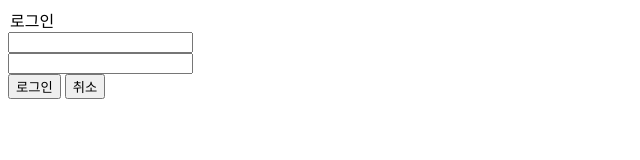
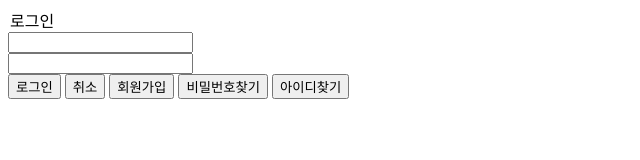
Before and after one commit to GyuS02/gittest, a plain HTML site: page login-page.html in a window 1280 px wide. Shown: the whole page, without its empty margins (0-640 px from the left). Drawn offline with Linux system fonts and the light colour scheme.

Commit message:
fix : 로그인 버그수정

```diff
--- a/login-page.html
+++ b/login-page.html
@@ -14,6 +14,9 @@
         <input type="submit" value="로그인" />
         <input type="reset" value="취소" />
       </filedset>
+      <button type="button">회원가입</button>
+      <button type="button">비밀번호찾기</button>
+      <button type="button">아이디찾기</button>
     </form>
     <script>
       document.querySelector("form").addEventListener("submit", async (e) => {
```
